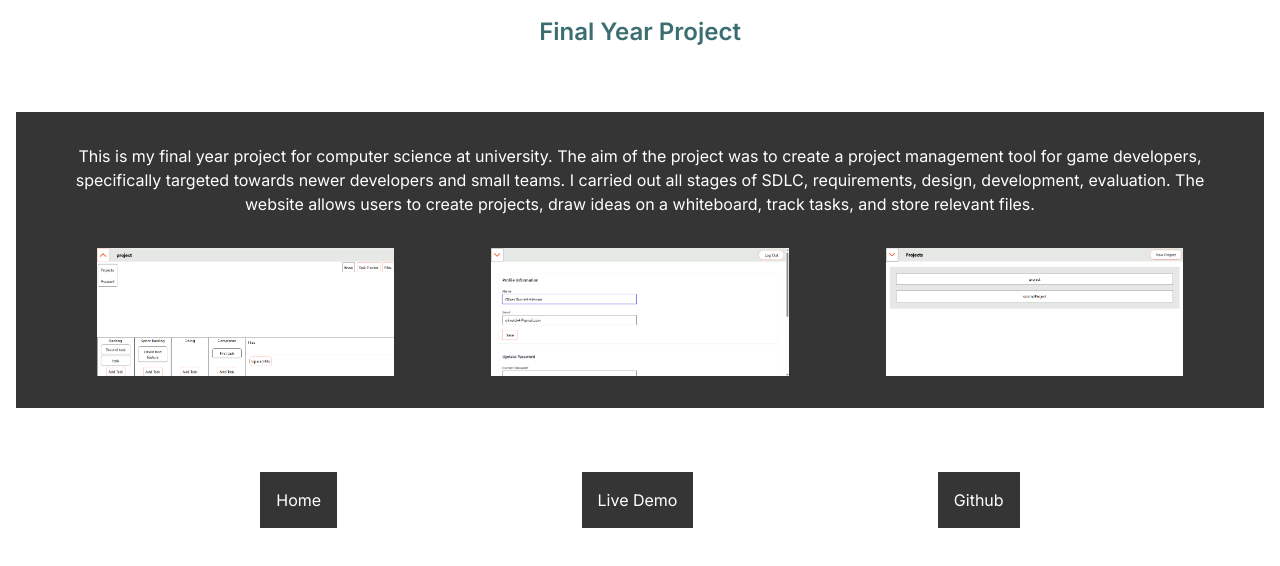
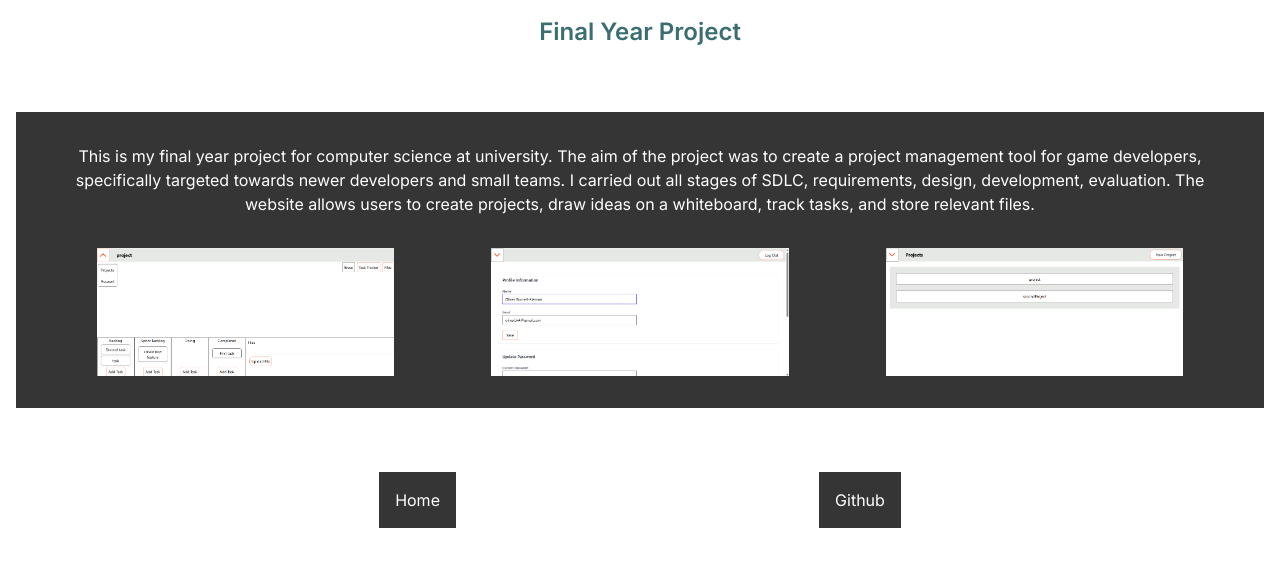
Before and after one commit to burgerking59/Portfolio, a Next.js app: page /FYP in a window 1280 px wide. Shown: the top 566 px of the page. Built offline with nearby package versions, Linux system fonts and the light colour scheme; a web font is replaced by a local one.

Commit message:
removed live demo fyp

```diff
--- a/src/app/FYP/page.js
+++ b/src/app/FYP/page.js
@@ -26,11 +26,6 @@ export default function page() {
                 Home
             </li>
             </Link>
-            <Link href="https://finalyearproject-tssrs0rp.on-forge.com/login">
-            <li className="bg-black text-white p-4 hover:opacity-80 duration-1000">
-                Live Demo
-            </li>
-            </Link>
             <Link href="https://github.com/burgerking59/finalYearProject">
             <li className="bg-black text-white p-4 hover:opacity-80 duration-1000">
                 Github
--- a/src/app/layout.js
+++ b/src/app/layout.js
@@ -13,7 +13,7 @@ export default function RootLayout({ children }) {
     <html lang="en">
       <head>
         <link rel="preconnect" href="https://fonts.googleapis.com"/>
-        <link rel="preconnect" href="https://fonts.gstatic.com" crossorigin/>
+        <link rel="preconnect" href="https://fonts.gstatic.com" crossOrigin="true"/>
         <link href="https://fonts.googleapis.com/css2?family=Atkinson+Hyperlegible+Next:ital,wght@0,200..800;1,200..800&display=swap" rel="stylesheet"></link>
       </head>
       <body class="main" className={inter.className}>
--- a/src/app/page.js
+++ b/src/app/page.js
@@ -19,7 +19,7 @@ export default function Home() {
           </p>
           <h2 className="text-white mt-8 text-2xl">Skills</h2>
           <p className="text-white text-center mt-4">
-            I have used many programming languages and can quickly learn new ones, but I mainly use JavaScript and GDscript. I have used blender to create models for games and an animation module at university.
+            I have used many programming languages and can quickly learn new ones, but I mainly use JavaScript and GDscript. I have used blender to create models for games and an animation module at university. I am confident using git and github for version control.
           </p>
         </div>
       </div>
```
